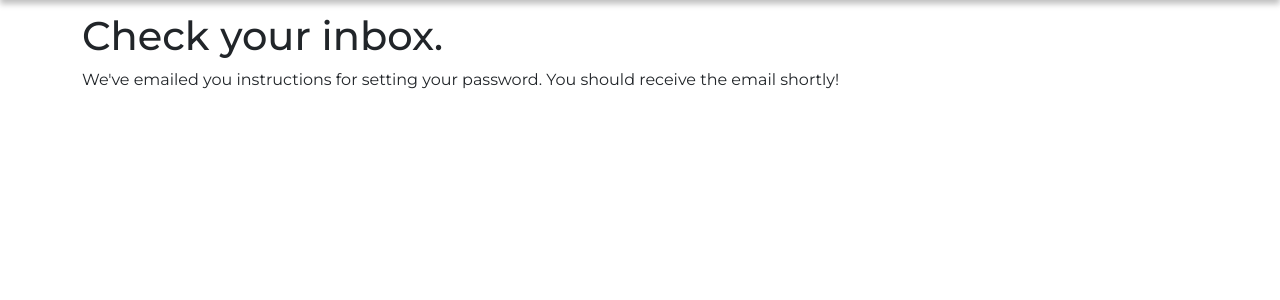
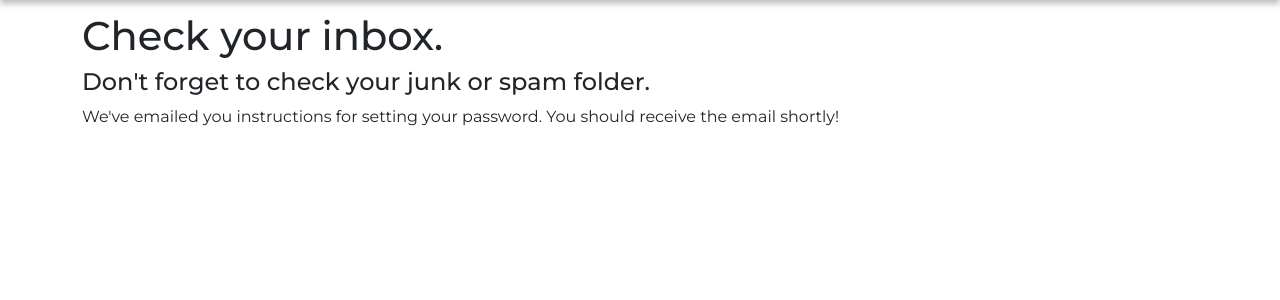
Before and after one commit to DylanLongSE/crypto-nypto, a Django app: a page that uses templates/registration/password_reset_done.html in a window 1280 px wide. Shown: the part 68-368 px from the top of the page. Run offline with Django 5.2, Linux system fonts and the light colour scheme; parts of the project's set-up code (start-up, migrations or seed data) failed here and were passed over; some libraries are stand-ins or nearby versions.

Commit message:
changed forget password template and added forget password functionality to work

```diff
--- a/templates/registration/password_reset_done.html
+++ b/templates/registration/password_reset_done.html
@@ -3,6 +3,7 @@
 {% block content %}
     <div class="container login-margin">
         <h1>Check your inbox.</h1>
+        <h4>Don't forget to check your junk or spam folder.</h4>
         <p>We've emailed you instructions for setting your password. You should receive the email shortly!</p>
     </div>
 {% endblock %}
```
